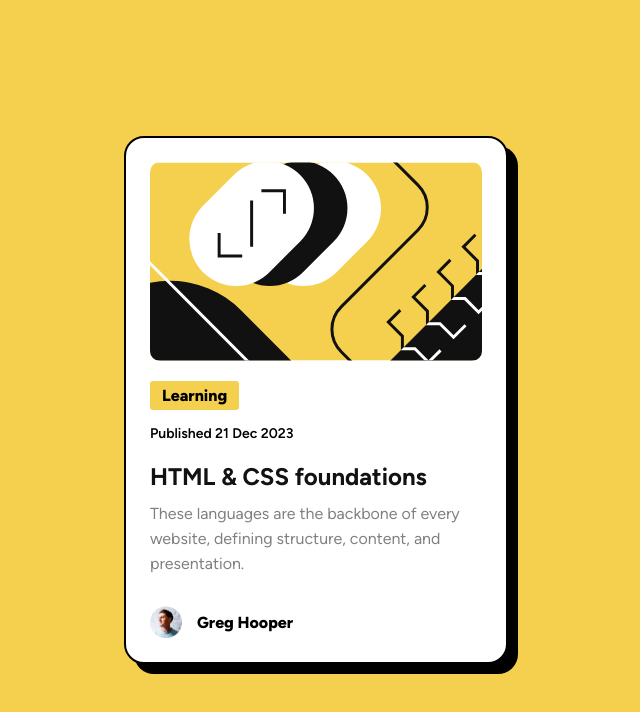
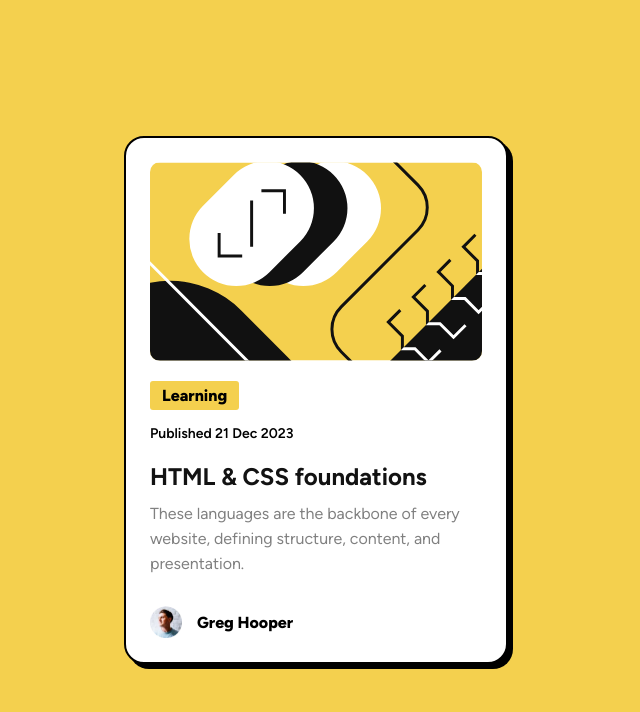
Before and after one commit to florinbejgu/02-blog-preview-card-main, a plain HTML site: page index.html in a window 1280 px wide. Shown: the whole page, without its empty margins (324-964 px from the left). Drawn offline with Linux system fonts and the light colour scheme.

Commit message:
Update styles.css

```diff
--- a/styles.css
+++ b/styles.css
@@ -97,11 +97,16 @@ h2 {
   background-color: hsl(0, 0%, 100%);
   border-radius: 20px;
   border: 2px solid black;
-  box-shadow: 10px 10px black;
+  box-shadow: 5px 5px black;
   display: flex;
   flex-direction: column;
   justify-content: space-between;
   padding: 2.4rem;
+  transition: all 0.3s ease-in-out;
+}
+
+.wrapper:hover {
+  box-shadow: 10px 10px black;
 }
 
 .wrapper img {
```
